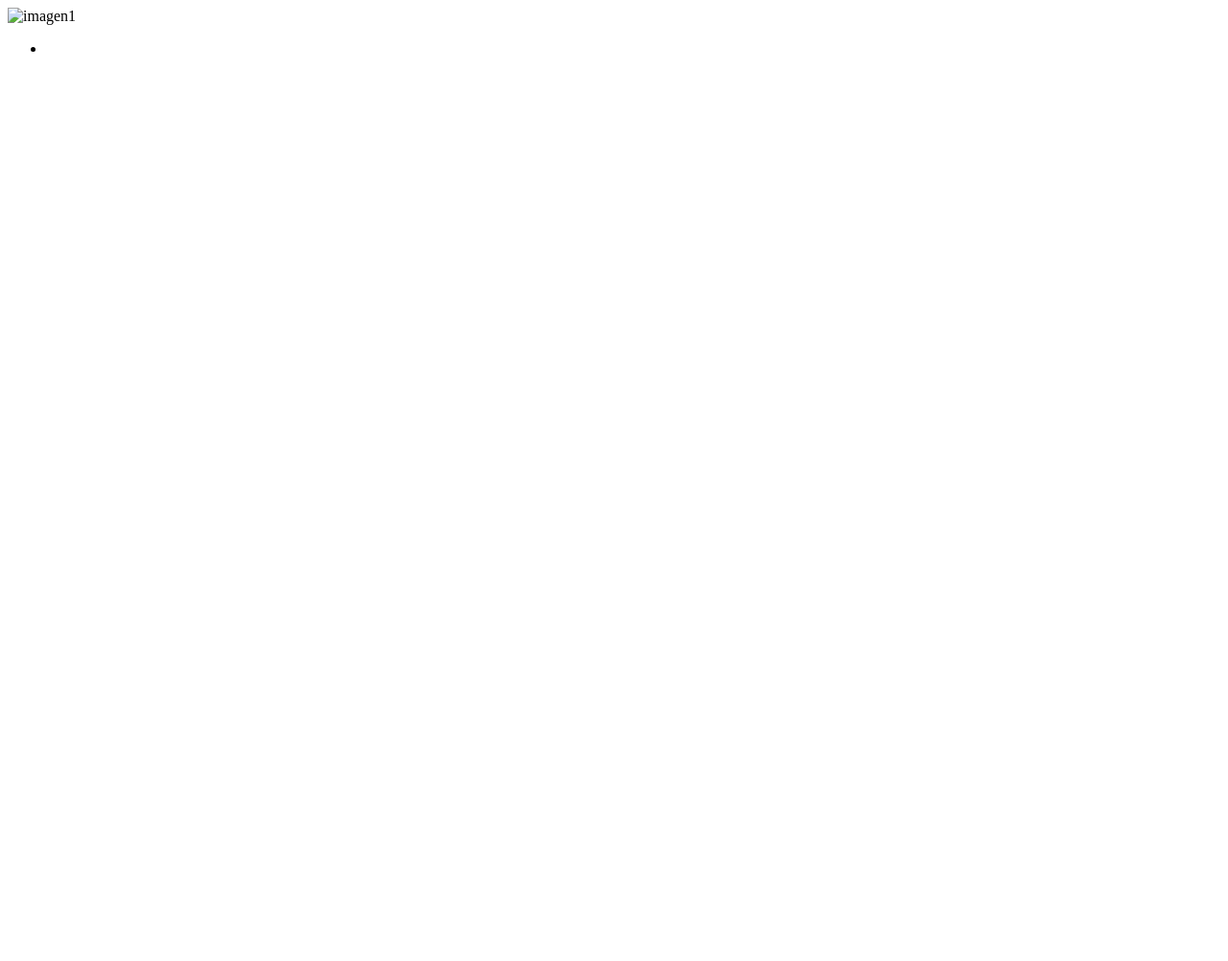
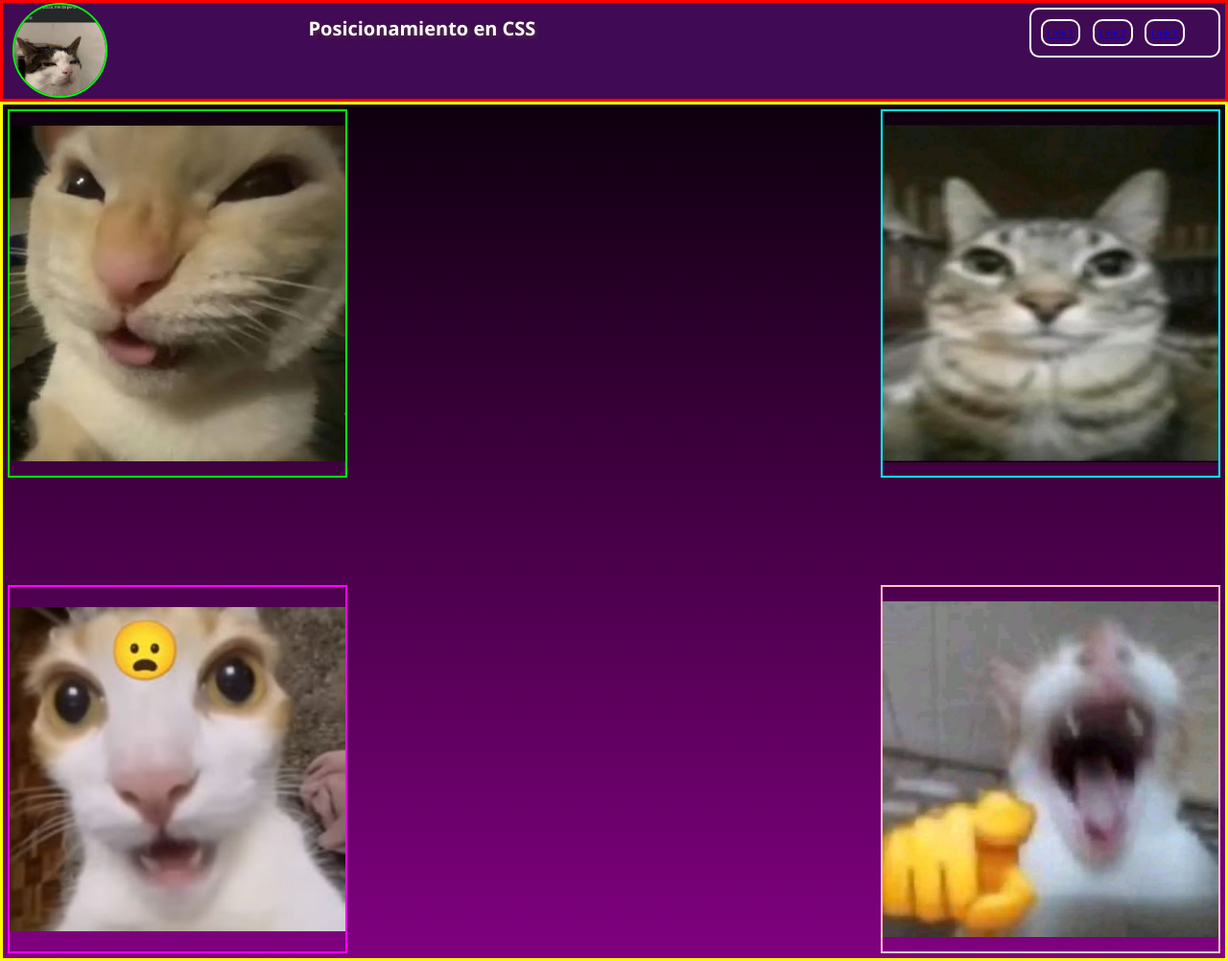
Before and after one commit to Osii29/PROGRAMACION-WEB-1-GPO-1559, a plain HTML site: page Tarea 14/index.html in a window 1280 px wide. Shown: the whole page at 96% size. Before the commit the page ends 800 px from the top, so only its background shows below. Drawn offline with Linux system fonts and the light colour scheme.

Commit message:
Tarea 13 y 14

```diff
--- a/Tarea 13/css/style.css
+++ b/Tarea 13/css/style.css
@@ -1,41 +1,53 @@
+html{
+    font-size: 10px;
+}
+
 body{
     font-family: 'Segoe UI', Tahoma, Geneva, Verdana, sans-serif;
     background: linear-gradient(black, purple);
     background-repeat: no-repeat;
+    padding: 0;
     margin: 0;
     min-height: 100vh;
     color: white;
 }
 
 #Encabezado{
-    border: 5px solid red;
+    padding: 0.5rem;
+    margin: 0.5rem;
+    border: 0.5rem solid red;
+}
 
+#Encabezado h1{
+    text-align: center;
+    text-shadow: 0.2rem 0.2rem 0.5rem rgba(84, 56, 63, 0.8);
+}
+
+.contenedorTabla{
+    width: 50%;
+    border: 0.3rem solid yellow;
+    overflow-x: scroll;
 }
 
 .tablaAlumnos{
-    border: 3px solid lime;
+    border: 0.3rem solid lime;
     border-collapse: collapse;
     text-align: center;
     width: 110%;
 }
 
-.tablaAlumnos th{
-    padding: 5px;
-
+.tablaAlumnos th, .tablaAlumnos td{
+    border: 0.2rem solid lime;
+    padding: 0.5rem;
 }
 
 .tablaAlumnos tr:nth-child(even){
     background-color: pink;
-    color: black
+    color: black;
 }
 
 .tablaAlumnos tr:hover{
     background-color: cyan;
     color: black;
+    font-size: 1.5rem;
 }
-
-.contenedorTabla{
-    width: 50%;
-    border: 3px solid yellow;
-    overflow-x: scroll;
-}
--- a/Tarea 14/css/style.css
+++ b/Tarea 14/css/style.css
@@ -0,0 +1,157 @@
+html{
+    font-size: 10px;
+}
+
+body{
+    font-family: 'Segoe UI', Tahoma, Geneva, Verdana, sans-serif;
+    padding: 0;
+    margin: 0;
+    background: linear-gradient(black, purple);
+    background-repeat: no-repeat;
+    color: white;
+    min-height: 100rem;
+    width: 100%;
+}
+
+#Encabezado{
+    border: 0.3rem solid red;
+    position: sticky;
+    text-align: right;
+    z-index: 5;
+    background-color: rgb(65, 10, 85);
+    top: 0;
+    height: 10rem;
+}
+
+#Encabezado ul{
+    display: inline-block;
+    padding: 0.5rem;
+    margin: 0.5rem;
+    border: 0.2rem solid white;
+    border-radius: 1rem;
+    top: 0;
+}
+
+.memegato5{
+    border: 0.2rem solid lime;
+    width: 20%;
+    height: 10rem;
+    border-radius: 50%;
+    position: absolute;
+}
+
+.memegato5 img{
+    width: 100%;
+    height: 100%;
+    border-radius: 50%;
+}
+
+#Encabezado h1{
+    text-align: center;
+    text-shadow: 0.2rem 0.2rem 0.5rem rgba(84, 56, 63, 0.8);
+}
+
+#Navegacion ul{
+    list-style-type: none;
+    padding-right: 3rem;
+}
+
+#Navegacion ul li{
+    display: inline-block;
+    padding: 0.5rem;
+    margin: 0.5rem;
+    border: 0.2rem solid white;
+    border-radius: 1rem;
+}
+
+#ElementosPosicionados{
+    border: 0.3rem solid yellow;
+    padding: 1rem;
+    position: relative;
+    height: 87rem;
+}
+
+.memegato1{
+    border: 0.2rem solid lime;
+    width: 45%;
+    max-width: 35rem;
+    height: 38rem;
+    margin: 0.5rem;
+    position: absolute;
+    top: 0;
+    left: 0;
+}
+
+.memegato2{
+    border: 0.2rem solid cyan;
+    width: 45%;
+    max-width: 35rem;
+    height: 38rem;
+    margin: 0.5rem;
+    position: absolute;
+    right: 0;
+    top: 0;
+}
+
+.memegato3{
+    border: 0.2rem solid pink;
+    width: 45%;
+    max-width: 35rem;
+    height: 38rem;
+    margin: 0.5rem;
+    position: absolute;
+    bottom: 0;
+    right: 0;
+}
+
+.memegato4{
+    border: 0.2rem solid magenta;
+    width: 45%;
+    max-width: 35rem;
+    height: 38rem;
+    margin: 0.5rem;
+    position: absolute;
+    bottom: 0;
+    left: 0;
+}
+
+.memegato1 img,
+.memegato2 img,
+.memegato3 img,
+.memegato4 img{
+    width: 100%;
+    height: 100%;
+    object-fit: contain;
+}
+
+@media screen and (max-width: 1500px){
+    #Encabezado h1{
+        left: 25%;
+        position: absolute;
+        font-size: 2rem;
+        top: 0;
+    }
+
+    #Encabezado .memegato5{
+        border: 0.2rem solid lime;
+        width: 9.5rem;
+        height: 9.5rem;
+        border-radius: 50%;
+        position: absolute;
+        left: 1rem;
+        top: 0;
+    }
+}
+
+@media screen and (max-width: 200px){
+    #Navegacion ul li{
+        display: inline-block;
+        padding: 0.5rem;
+        margin: 0.5rem;
+        border: 0.2rem solid white;
+        border-radius: 1rem;
+        font-size: 2rem;
+        position: relative;
+        top: 0;
+    }
+}
--- a/Tarea 14/index.html
+++ b/Tarea 14/index.html
@@ -1,21 +1,40 @@
 <!DOCTYPE html>
-<html lang="en">
+<html lang="es">
 <head>
     <meta charset="UTF-8">
     <meta name="viewport" content="width=device-width, initial-scale=1.0">
-    <title>Document</title>
+    <title>Posicionamiento CSS</title>
+    <meta name="author" content="Osiel Carapia Ruiz">
+    <link rel="stylesheet" href="css/style.css">
 </head>
 <body>
     <header id="Encabezado">
-        <section class="logo">
-            <img src="" alt="imagen1">
+        <section class="memegato5">
+            <img src= "img/memegato5.jpg" alt="memegato5">
         </section>
-        <nav id="navegacion">
+        <h1>Posicionamiento en CSS</h1>
+        <nav id="Navegacion">
             <ul>
-                <li><a href="http://"></a></li>
+                <li><a href="https://www.google.com">Link 1</a></li>
+                <li><a href="https://www.youtube.com">Link 2</a></li>
+                <li><a href="https://www.facebook.com">Link 3</a></li>
             </ul>
-
         </nav>
     </header>
+
+    <main id="ElementosPosicionados">
+        <section class="memegato1">
+            <img src= "img/memegato1.jpg" alt="memegato1">
+        </section>
+        <section class="memegato2">
+            <img src= "img/memegato2.jpg" alt="memegato2">
+        </section>
+        <section class="memegato3">
+            <img src= "img/memegato3.jpg" alt="memegato3">
+        </section>
+        <section class="memegato4">
+            <img src= "img/memegato4.jpg" alt="memegato4">
+        </section>
+    </main>
 </body>
 </html>
```
Also changed, not shown: Tarea 13/index.html (+7 -7 lines), Tarea 14/img/memegato1.jpg (added), Tarea 14/img/memegato2.jpg (added), Tarea 14/img/memegato3.jpg (added), Tarea 14/img/memegato4.jpg (added), Tarea 14/img/memegato5.jpg (added).
